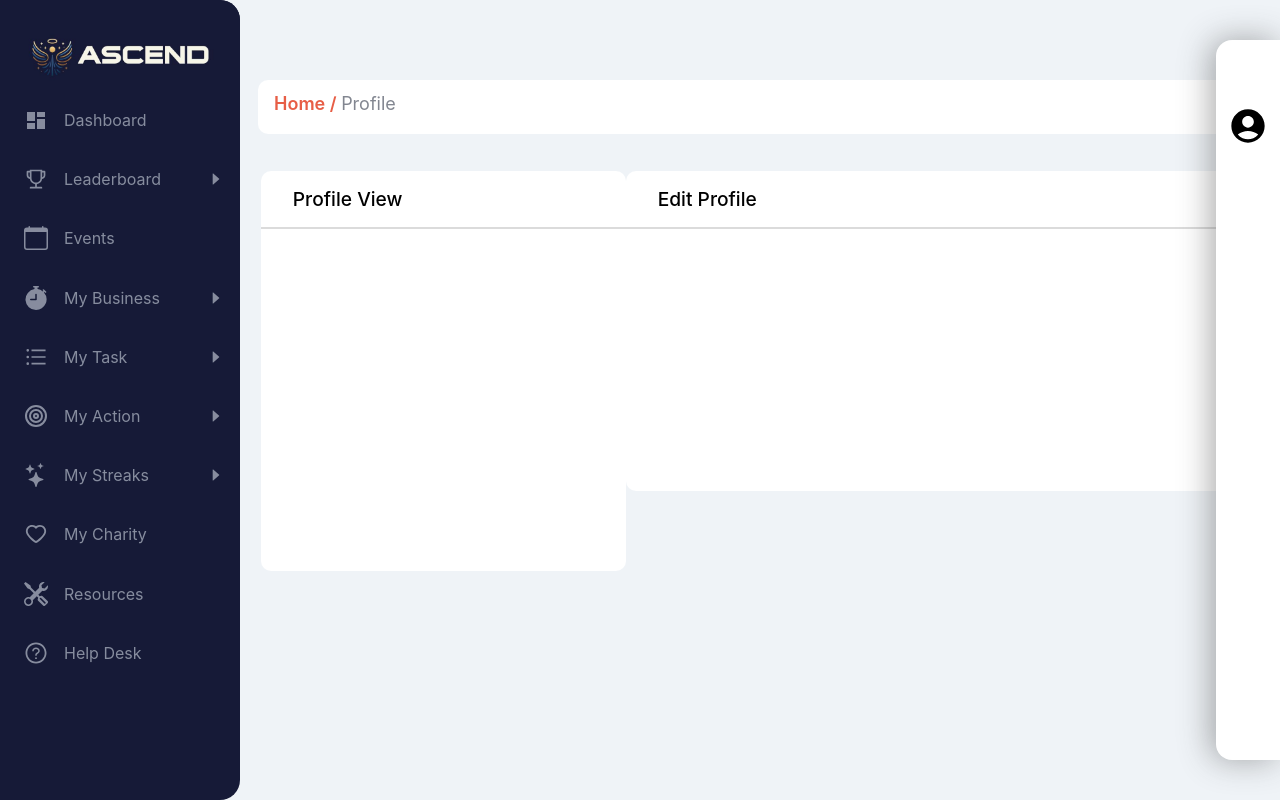
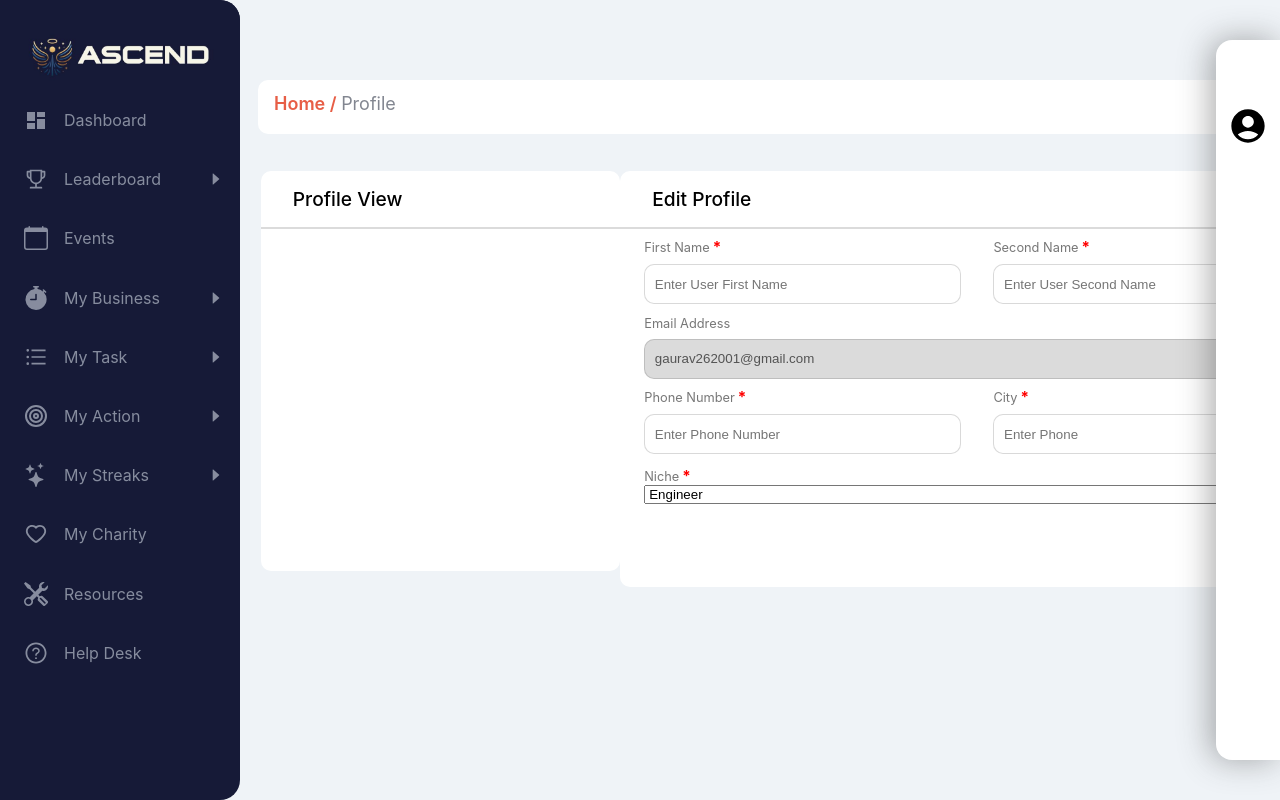
Before and after one commit to ashw-ani/Ascend-client, a React (Create React App) app: page /profile in a window 1280 px wide. Built offline with nearby package versions, Linux system fonts and the light colour scheme; some icons are missing.

Commit message:
Profile page half done

```diff
--- a/src/Components/Profile/Profile.js
+++ b/src/Components/Profile/Profile.js
@@ -8,14 +8,125 @@ const Profile = () => {
       <div className={styles['page-titles']}>
         <NavLink to='/'>Home / </NavLink> Profile
       </div>
+
       <div className={styles['page-body']}>
         <div className={styles['profile-view']}>
           <h2 className={styles.heading}>Profile View</h2>
           <hr className={styles.line} />
         </div>
+
         <div className={styles['profile-edit']}>
           <h2 className={styles.heading}>Edit Profile</h2>
           <hr className={styles.line} />
+
+          <div className={styles.details}>
+            <div className={styles['double-section']}>
+              <div className={styles['double-labels']}>
+                <label className={styles.labelheader}>
+                  First Name
+                  <b
+                    style={{
+                      color: 'red',
+                      'font-size': '0.95rem',
+                      'margin-left': '3px',
+                    }}
+                  >
+                    *
+                  </b>
+                </label>
+                <input
+                  type='text'
+                  className={styles.inputer}
+                  placeholder='Enter User First Name'
+                />
+              </div>
+              <div className={styles['double-labels']}>
+                <label className={styles.labelheader}>
+                  Second Name
+                  <b
+                    style={{
+                      color: 'red',
+                      'font-size': '0.95rem',
+                      'margin-left': '3px',
+                    }}
+                  >
+                    *
+                  </b>
+                </label>
+                <input
+                  type='text'
+                  className={styles.inputer}
+                  placeholder='Enter User Second Name'
+                />
+              </div>
+            </div>
+            <div className={styles['single-section']}>
+              <label className={styles.labelheader}>Email Address</label>
+              <input
+                type='text'
+                value='gaurav262001@gmail.com'
+                className={`${styles.emailinput} ${styles.inputer}`}
+                disabled
+              />
+            </div>
+            <div className={styles['double-section']}>
+              <div className={styles['double-labels']}>
+                <label className={styles.labelheader}>
+                  Phone Number
+                  <b
+                    style={{
+                      color: 'red',
+                      'font-size': '0.95rem',
+                      'margin-left': '3px',
+                    }}
+                  >
+                    *
+                  </b>
+                </label>
+                <input
+                  type='text'
+                  className={styles.inputer}
+                  placeholder='Enter Phone Number'
+                />
+              </div>
+              <div className={styles['double-labels']}>
+                <label className={styles.labelheader}>
+                  City
+                  <b
+                    style={{
+                      color: 'red',
+                      'font-size': '0.95rem',
+                      'margin-left': '3px',
+                    }}
+                  >
+                    *
+                  </b>
+                </label>
+                <input
+                  type='text'
+                  className={styles.inputer}
+                  placeholder='Enter Phone'
+                />
+              </div>
+            </div>
+            <div className={styles['single-section']}>
+              <label className={styles.labelheader}>
+                Niche
+                <b
+                  style={{
+                    color: 'red',
+                    'font-size': '0.95rem',
+                    'margin-left': '3px',
+                  }}
+                >
+                  *
+                </b>
+              </label>
+              <select>
+                <option value='12'>Engineer</option>
+              </select>
+            </div>
+          </div>
         </div>
       </div>
     </div>
--- a/src/Components/Profile/Profile.module.css
+++ b/src/Components/Profile/Profile.module.css
@@ -52,7 +52,53 @@
 .profile-edit {
   border-radius: 10px;
   width: 64%;
-
-  height: 20rem;
+  height: 26rem;
   background-color: white;
 }
+
+.labelheader {
+  color: #777777;
+  font-size: 0.8rem;
+}
+
+.details {
+  padding-left: 1.5rem;
+}
+
+.inputer {
+  width: 18.5rem;
+  height: 1.2rem;
+  border-radius: 10px;
+  border: 1px solid rgba(107, 107, 107, 0.256);
+  padding: 0.6rem;
+  margin-top: 0.5rem;
+  outline: none;
+}
+
+.inputer:focus {
+  border: 1px solid red;
+  transition: ease-in-out 0.3s;
+}
+
+.single-section {
+  display: flex;
+  flex-flow: column;
+}
+
+.double-section {
+  display: flex;
+  flex-direction: row;
+  margin-bottom: 0.7rem;
+  gap: 2rem;
+}
+
+.double-labels {
+  display: flex;
+  flex-flow: column;
+}
+
+.emailinput {
+  width: 40rem;
+  background-color: #dbdbdb;
+  margin-bottom: 0.5rem;
+}
```
